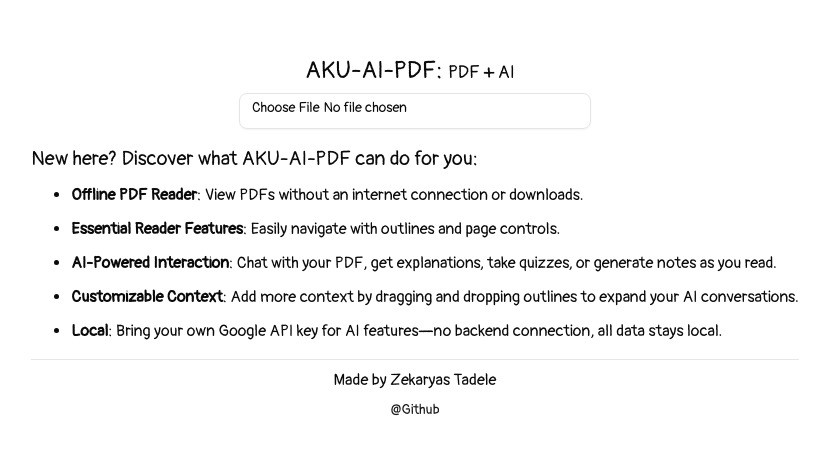
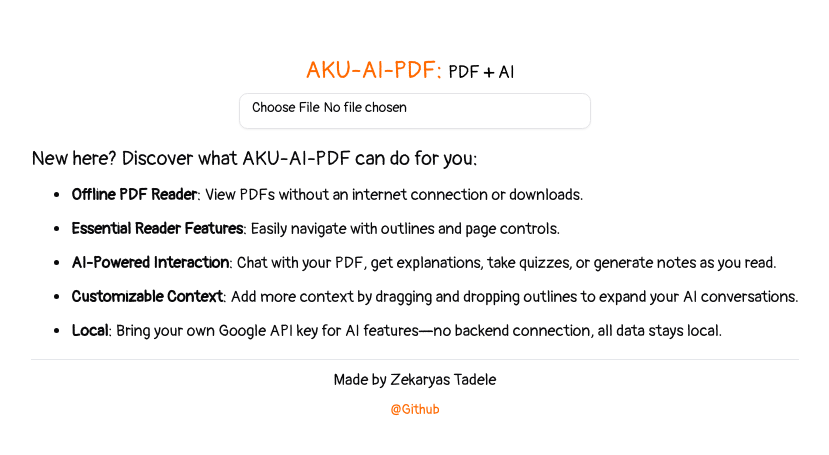
Before and after one commit to zekaryas1/gen-ai, a Next.js app in the folder pdfcursor/ai-pdf/: page / in a window 1280 px wide. Shown: the part 153-608 px from the top of the page, without its empty margins (225-1054 px from the left). Built offline with nearby package versions, Linux system fonts and the light colour scheme.

Commit message:
- add custom orange color

```diff
--- a/pdfcursor/ai-pdf/src/app/globals.css
+++ b/pdfcursor/ai-pdf/src/app/globals.css
@@ -13,38 +13,39 @@
     --sh-string: #00a99a;
     --sh-keyword: #f47067;
     --sh-comment: #a19595;
-    --radius: 0.625rem;
+
+    --radius: 0.65rem;
     --background: oklch(1 0 0);
-    --foreground: oklch(0.145 0 0);
+    --foreground: oklch(0.141 0.005 285.823);
     --card: oklch(1 0 0);
-    --card-foreground: oklch(0.145 0 0);
+    --card-foreground: oklch(0.141 0.005 285.823);
     --popover: oklch(1 0 0);
-    --popover-foreground: oklch(0.145 0 0);
-    --primary: oklch(0.205 0 0);
-    --primary-foreground: oklch(0.985 0 0);
-    --secondary: oklch(0.97 0 0);
-    --secondary-foreground: oklch(0.205 0 0);
-    --muted: oklch(0.97 0 0);
-    --muted-foreground: oklch(0.556 0 0);
-    --accent: oklch(0.97 0 0);
-    --accent-foreground: oklch(0.205 0 0);
+    --popover-foreground: oklch(0.141 0.005 285.823);
+    --primary: oklch(0.705 0.213 47.604);
+    --primary-foreground: oklch(0.98 0.016 73.684);
+    --secondary: oklch(0.967 0.001 286.375);
+    --secondary-foreground: oklch(0.21 0.006 285.885);
+    --muted: oklch(0.967 0.001 286.375);
+    --muted-foreground: oklch(0.552 0.016 285.938);
+    --accent: oklch(0.967 0.001 286.375);
+    --accent-foreground: oklch(0.21 0.006 285.885);
     --destructive: oklch(0.577 0.245 27.325);
-    --border: oklch(0.922 0 0);
-    --input: oklch(0.922 0 0);
-    --ring: oklch(0.708 0 0);
+    --border: oklch(0.92 0.004 286.32);
+    --input: oklch(0.92 0.004 286.32);
+    --ring: oklch(0.705 0.213 47.604);
     --chart-1: oklch(0.646 0.222 41.116);
     --chart-2: oklch(0.6 0.118 184.704);
     --chart-3: oklch(0.398 0.07 227.392);
     --chart-4: oklch(0.828 0.189 84.429);
     --chart-5: oklch(0.769 0.188 70.08);
     --sidebar: oklch(0.985 0 0);
-    --sidebar-foreground: oklch(0.145 0 0);
-    --sidebar-primary: oklch(0.205 0 0);
-    --sidebar-primary-foreground: oklch(0.985 0 0);
-    --sidebar-accent: oklch(0.97 0 0);
-    --sidebar-accent-foreground: oklch(0.205 0 0);
-    --sidebar-border: oklch(0.922 0 0);
-    --sidebar-ring: oklch(0.708 0 0);
+    --sidebar-foreground: oklch(0.141 0.005 285.823);
+    --sidebar-primary: oklch(0.705 0.213 47.604);
+    --sidebar-primary-foreground: oklch(0.98 0.016 73.684);
+    --sidebar-accent: oklch(0.967 0.001 286.375);
+    --sidebar-accent-foreground: oklch(0.21 0.006 285.885);
+    --sidebar-border: oklch(0.92 0.004 286.32);
+    --sidebar-ring: oklch(0.705 0.213 47.604);
 }
 
 @theme inline {
@@ -86,37 +87,37 @@
 }
 
 .dark {
-    --background: oklch(0.145 0 0);
+    --background: oklch(0.141 0.005 285.823);
     --foreground: oklch(0.985 0 0);
-    --card: oklch(0.205 0 0);
+    --card: oklch(0.21 0.006 285.885);
     --card-foreground: oklch(0.985 0 0);
-    --popover: oklch(0.205 0 0);
+    --popover: oklch(0.21 0.006 285.885);
     --popover-foreground: oklch(0.985 0 0);
-    --primary: oklch(0.922 0 0);
-    --primary-foreground: oklch(0.205 0 0);
-    --secondary: oklch(0.269 0 0);
+    --primary: oklch(0.646 0.222 41.116);
+    --primary-foreground: oklch(0.98 0.016 73.684);
+    --secondary: oklch(0.274 0.006 286.033);
     --secondary-foreground: oklch(0.985 0 0);
-    --muted: oklch(0.269 0 0);
-    --muted-foreground: oklch(0.708 0 0);
-    --accent: oklch(0.269 0 0);
+    --muted: oklch(0.274 0.006 286.033);
+    --muted-foreground: oklch(0.705 0.015 286.067);
+    --accent: oklch(0.274 0.006 286.033);
     --accent-foreground: oklch(0.985 0 0);
     --destructive: oklch(0.704 0.191 22.216);
     --border: oklch(1 0 0 / 10%);
     --input: oklch(1 0 0 / 15%);
-    --ring: oklch(0.556 0 0);
+    --ring: oklch(0.646 0.222 41.116);
     --chart-1: oklch(0.488 0.243 264.376);
     --chart-2: oklch(0.696 0.17 162.48);
     --chart-3: oklch(0.769 0.188 70.08);
     --chart-4: oklch(0.627 0.265 303.9);
     --chart-5: oklch(0.645 0.246 16.439);
-    --sidebar: oklch(0.205 0 0);
+    --sidebar: oklch(0.21 0.006 285.885);
     --sidebar-foreground: oklch(0.985 0 0);
-    --sidebar-primary: oklch(0.488 0.243 264.376);
-    --sidebar-primary-foreground: oklch(0.985 0 0);
-    --sidebar-accent: oklch(0.269 0 0);
+    --sidebar-primary: oklch(0.646 0.222 41.116);
+    --sidebar-primary-foreground: oklch(0.98 0.016 73.684);
+    --sidebar-accent: oklch(0.274 0.006 286.033);
     --sidebar-accent-foreground: oklch(0.985 0 0);
     --sidebar-border: oklch(1 0 0 / 10%);
-    --sidebar-ring: oklch(0.556 0 0);
+    --sidebar-ring: oklch(0.646 0.222 41.116);
 }
 
 @layer base {
--- a/pdfcursor/ai-pdf/src/components/FileSelector.tsx
+++ b/pdfcursor/ai-pdf/src/components/FileSelector.tsx
@@ -9,8 +9,11 @@
   const { onFileChange } = props;
   return (
     <>
-      <label htmlFor="files" className="text-2xl text-center mb-1.5">
-        {APP_NAME}: <span className={"text-lg"}>PDF + AI</span>
+      <label
+        htmlFor="files"
+        className="text-2xl text-center mb-1.5 text-primary"
+      >
+        {APP_NAME}: <span className={"text-lg text-black"}>PDF + AI</span>
       </label>
       <Input
         id={"files"}
--- a/pdfcursor/ai-pdf/src/components/OutlineRenderer.tsx
+++ b/pdfcursor/ai-pdf/src/components/OutlineRenderer.tsx
@@ -94,7 +94,7 @@
     () => state.findIndex((it) => it == item.title),
     [item.title, state],
   );
-  const commonClasses = "hover:bg-gray-200 cursor-pointer rounded-md";
+  const commonClasses = "hover:bg-primary/50 cursor-pointer rounded-md";
 
   const handleCollapseTriggerClick = () => {
     onOutlineStateChange(item);
@@ -109,7 +109,7 @@
         className={cn(
           commonClasses,
           "block px-1.5 py-0.5 w-full",
-          isDragging && "bg-yellow-100",
+          isDragging && "bg-primary/50",
         )}
         onClick={() => onNavigate(item)}
       >
@@ -125,7 +125,7 @@
       {...listeners}
       className={cn(
         "group/collapsible [&[data-state=open]>li>svg:first-child]:rotate-90",
-        isDragging && "bg-yellow-100",
+        isDragging && "bg-primary/50 rounded-md",
       )}
       defaultOpen={isOpen != -1}
     >
--- a/pdfcursor/ai-pdf/src/components/chat/APIKeyPromptForm.tsx
+++ b/pdfcursor/ai-pdf/src/components/chat/APIKeyPromptForm.tsx
@@ -113,7 +113,7 @@
     <div className={"p-3 space-y-1.5"}>
       <div>
         <p className={"text-lg font-bold"}>Please provide API key</p>
-        <p>Please provide Google Gemini API key to connect to your AI model.</p>
+        <p>Provide Google Gemini API key to connect to your AI model.</p>
       </div>
       <form className={"flex flex-col gap-2"} action={onSaveAction}>
         <Input
@@ -125,7 +125,7 @@
 
         <select onChange={handleStoreTypeChange} name={"storeType"}>
           <option value={"temporary"}>
-            Store temporarily: until this page close
+            Store temporarily: till this page closes
           </option>
           <option value={"permanent"}>
             Store permanent: encrypted local storage
--- a/pdfcursor/ai-pdf/src/components/chat/ChatInterface.tsx
+++ b/pdfcursor/ai-pdf/src/components/chat/ChatInterface.tsx
@@ -80,7 +80,7 @@
     <div
       className={cn(
         `flex flex-col h-full bg-gray-50`,
-        isOver ? "border-yellow-300 bg-yellow-50" : "border-gray-300",
+        isOver ? "border-primary/50 bg-primary/10" : "border-gray-300",
       )}
       ref={setNodeRef}
     >
@@ -90,7 +90,7 @@
         }
       >
         <p>Chat interface</p>
-        <Button onClick={handleClearHistoryClick} size={"sm"}>
+        <Button onClick={handleClearHistoryClick} size={"sm"} variant={"ghost"}>
           <BrushCleaning />
           <span className={"hidden md:block"}>Clear history</span>
         </Button>
```
